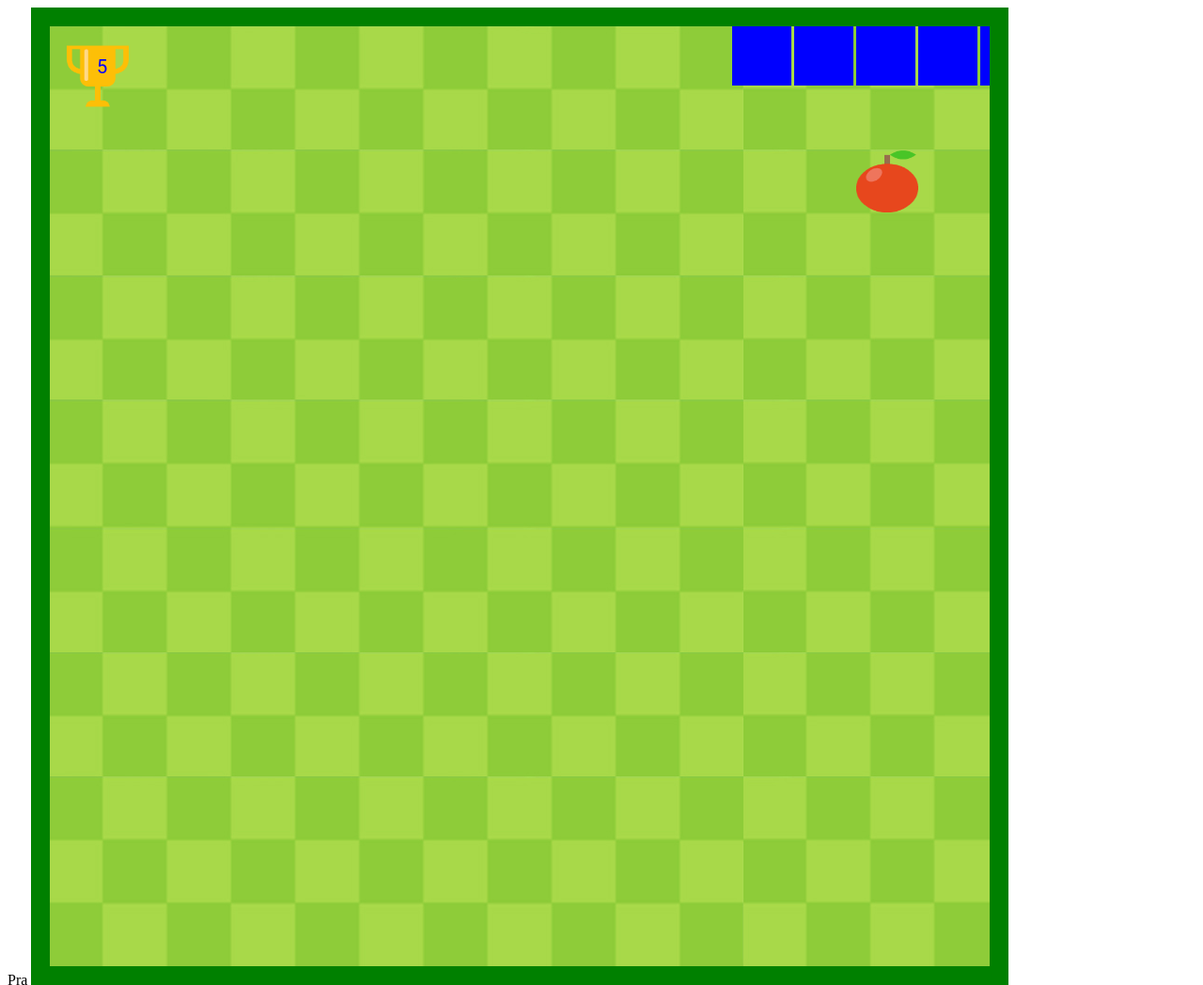
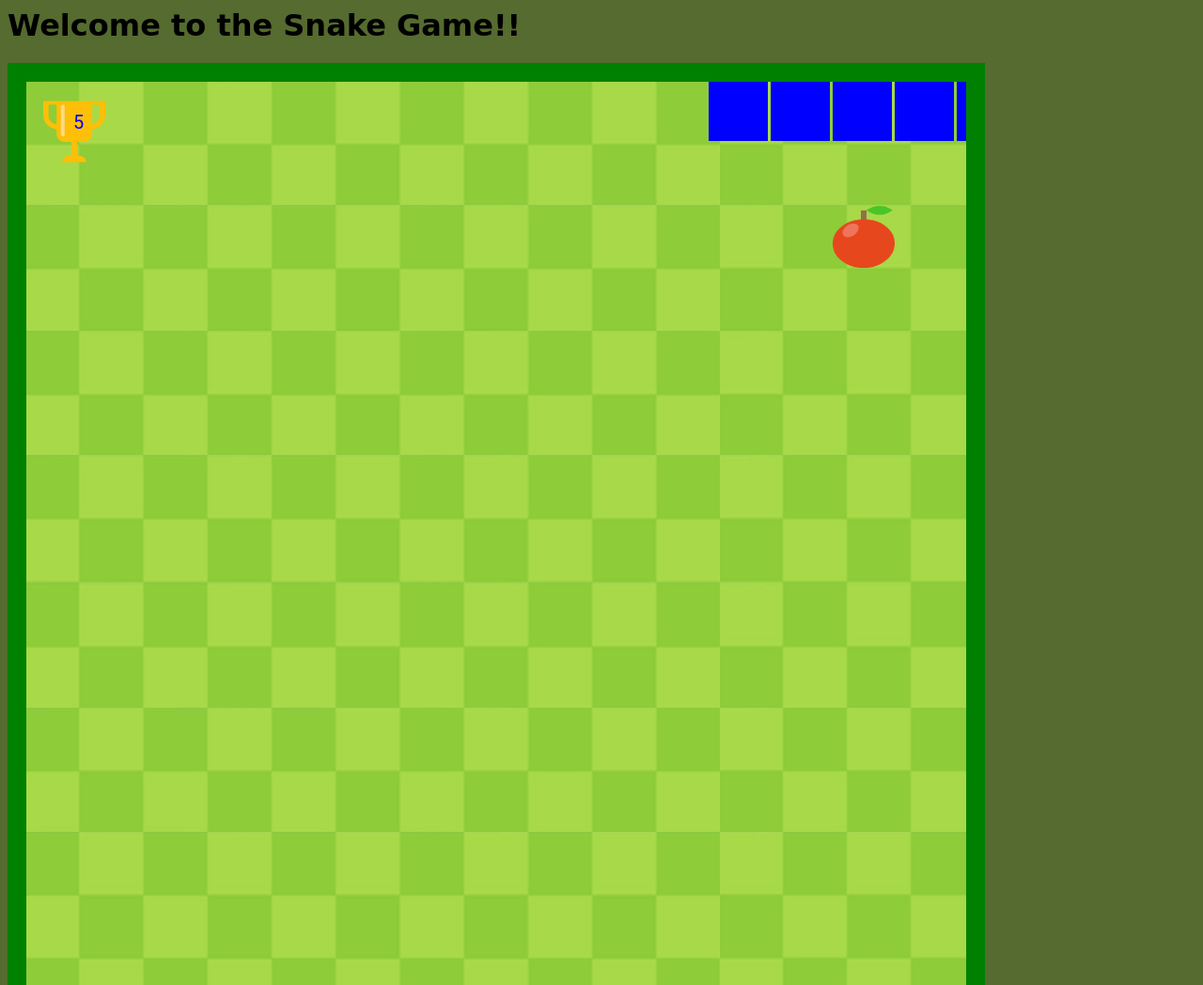
Before and after one commit to sakshamtaneja21/game, a plain HTML site: page SnakeGame/index.html in a window 1280 px wide. Shown: the top 1048 px of the page at 94% size. Drawn offline with Linux system fonts and the light colour scheme.

Commit message:
made some minor changes in index.html file
I have included a heading , a favicon image and a background color in the repository.

```diff
--- a/SnakeGame/index.html
+++ b/SnakeGame/index.html
@@ -1,7 +1,16 @@
-Pra<html>
+<html>
 	<head>
-		<title> Javascript Practice </title>
+		<title> My first Snake Game </title>
+		<link rel="shortcut icon" type="image/x-icon" href="X/snake.jpg">
 		<style>
+			body{
+				background-color: darkolivegreen;
+			}
+
+			h1{
+				font-family: cursive;
+			}
+
 			#mydiv{
 				width:100px;
 				height: 100px;
@@ -19,6 +28,7 @@ Pra<html>
 	</head>
 
 	<body>
+		<h1>Welcome to the Snake Game!!</h1>
 		<!--<div id="mydiv"></div>
 		<div> </div>-->
 		<canvas id="mycanvas"> </canvas>
```
